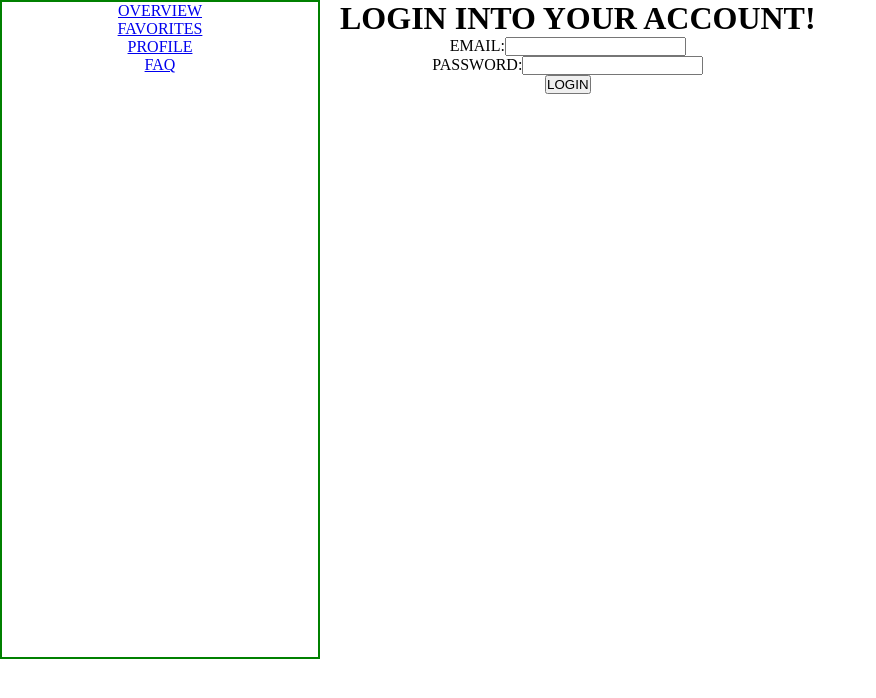
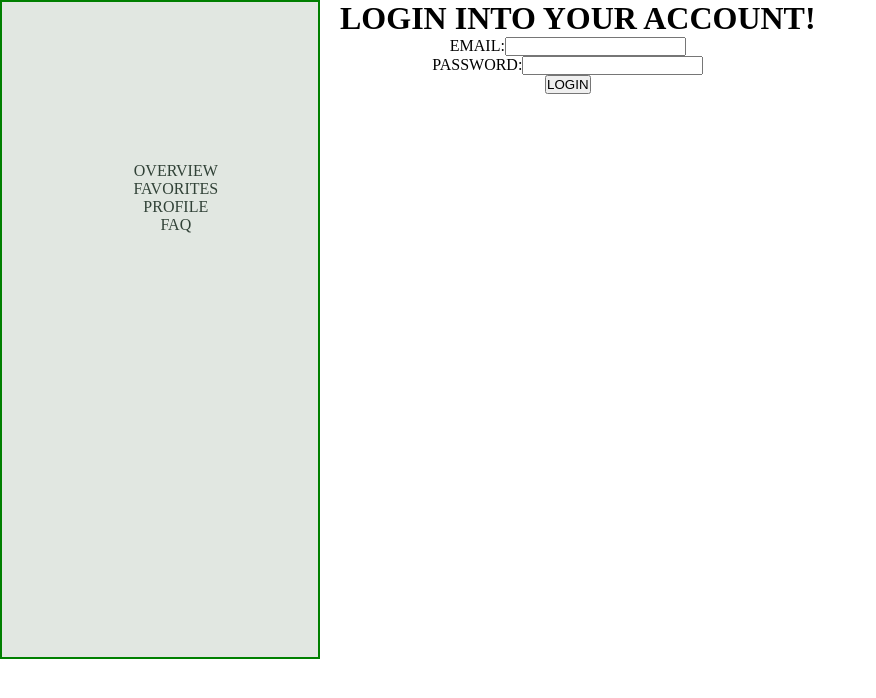
Before and after one commit to dev-sydney/BISUTORO-APP, a React (Create React App) app in the folder client/: page /login in a window 1280 px wide. Shown: the top 698 px of the page, without its empty margins (0-876 px from the left). Built offline with nearby package versions, Linux system fonts and the light colour scheme.

Commit message:
Added some basic styling the left pane, later to be restyled again

```diff
--- a/client/src/styles/sideBarStyle.scss
+++ b/client/src/styles/sideBarStyle.scss
@@ -2,6 +2,40 @@
   border: 2px solid green;
   width: 20em;
   height: 41.2em;
+  background-color: #e1e7e1;
+  padding-top: 10em;
+
+  .profile {
+    height: 100px;
+    width: 100px;
+    border-radius: 50%;
+  }
+  .links {
+    height: 35px;
+    margin-top: 10px;
+    margin-left: 10%;
+    width: 75%;
+    border-radius: 10em;
+  }
+  .add_meal_btn {
+    height: 35px;
+    margin-left: 25%;
+    width: max-content;
+    border: 1px solid green;
+    border-radius: 5px;
+    color: white;
+    background-color: green;
+    padding: 10px 15px;
+  }
+  a {
+    color: #314237;
+    text-decoration: none;
+    text-align: center;
+  }
+
+  .clicked {
+    border: 1px solid black;
+  }
 }
 .right-side {
   border: 2px solid blue;
```
